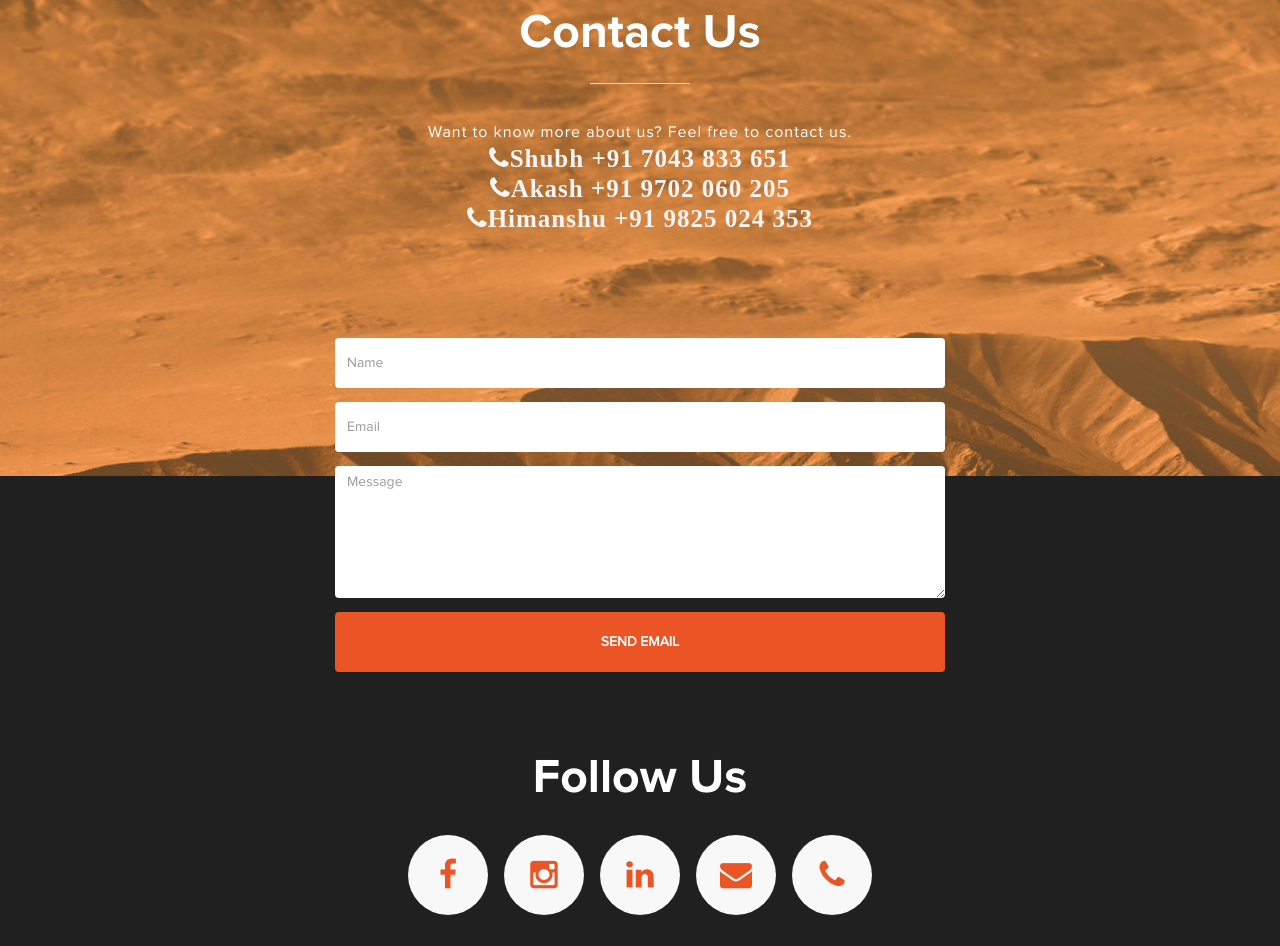
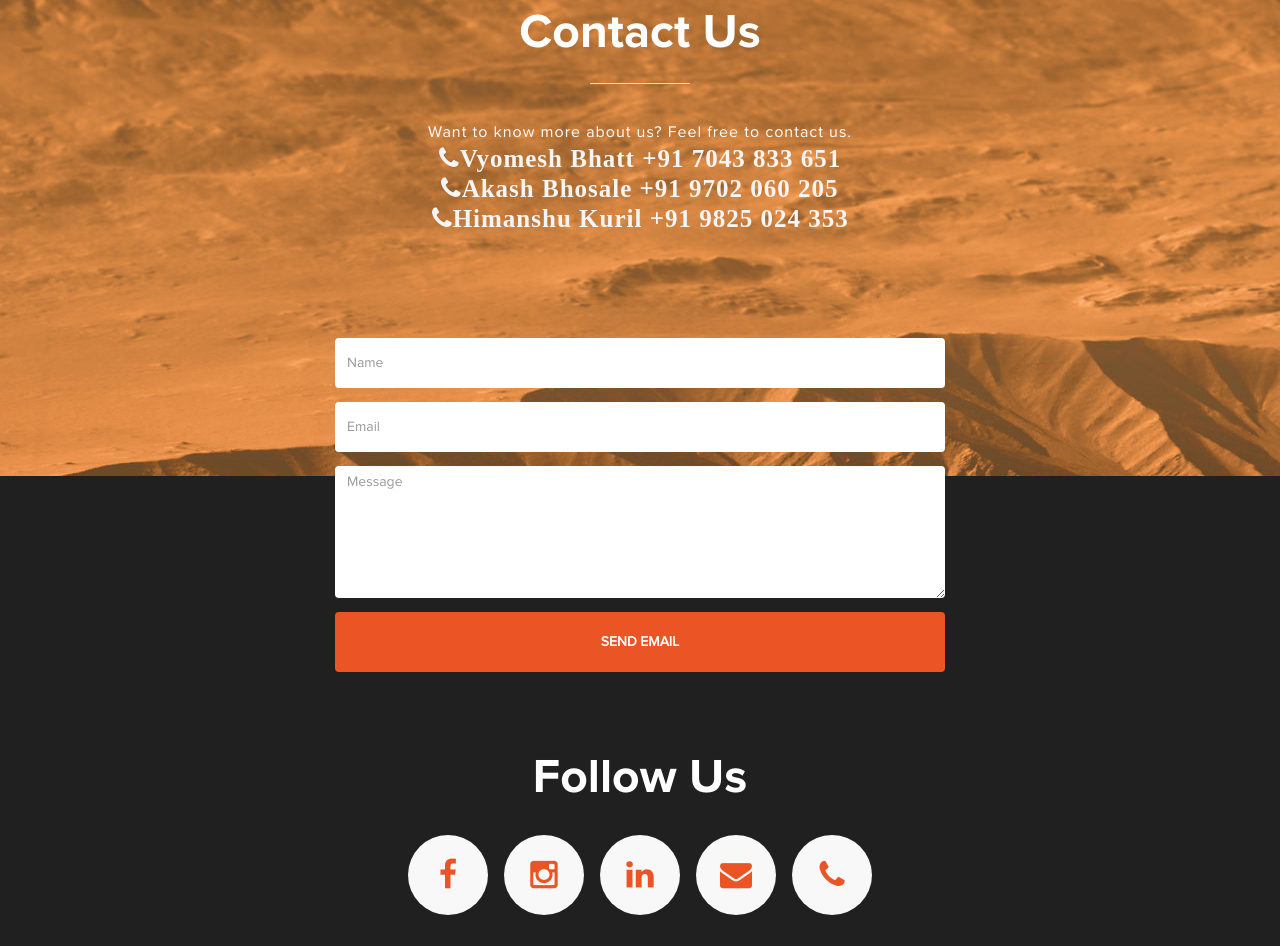
Before and after one commit to Kratos-The-Rover/Kratos-The-Rover.github.io, a plain HTML site: page index.html in a window 1280 px wide. Shown: the part 10111-11057 px from the top of the page. Drawn offline with nearby package versions, Linux system fonts and the light colour scheme.

Commit message:
Update index.html

```diff
--- a/index.html
+++ b/index.html
@@ -1105,9 +1105,9 @@
                 <div class="col-md-offset-3 col-md-6 col-sm-offset-2 col-sm-8 title">
                     <h2>Contact Us</h2>
                     <hr>
-                    <p>Want to know more about us? Feel free to contact us.<br><a href="tel:+917043833651" class="fa fa-phone wow bounceIn" data-wow-delay="0.9s"><b>Shubh +91 7043 833 651</b></a><br>
-                        <a href="tel:+919702060205" class="fa fa-phone wow bounceIn" data-wow-delay="0.9s"><b>Akash +91 9702 060 205</b></a><br>
-                        <a href="tel:+919825024353" class="fa fa-phone wow bounceIn" data-wow-delay="0.9s"><b>Himanshu +91 9825 024 353</b></a></p>
+                    <p>Want to know more about us? Feel free to contact us.<br><a href="tel:+917043833651" class="fa fa-phone wow bounceIn" data-wow-delay="0.9s"><b>Vyomesh Bhatt +91 7043 833 651</b></a><br>
+                        <a href="tel:+919702060205" class="fa fa-phone wow bounceIn" data-wow-delay="0.9s"><b>Akash Bhosale +91 9702 060 205</b></a><br>
+                        <a href="tel:+919825024353" class="fa fa-phone wow bounceIn" data-wow-delay="0.9s"><b>Himanshu Kuril +91 9825 024 353</b></a></p>
                 </div>
                     </p>
 
```
